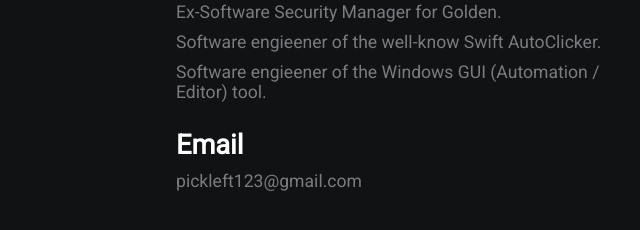
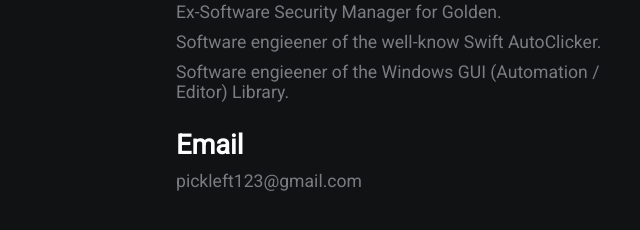
Before and after one commit to Pickleft/pickleft-me, a plain HTML site: page index.html in a window 1280 px wide. Shown: the part 556-786 px from the top of the page, 464-1104 px from the left. Drawn offline with Linux system fonts and the light colour scheme.

Commit message:
Update index.html

```diff
--- a/index.html
+++ b/index.html
@@ -64,7 +64,7 @@
             <a href="https://agencytool.io">Software engineer for Agency Tool.</a>
             <a href="https://golden.ml">Ex-Software Security Manager for Golden.</a>
             <a href="http://getswift.tk">Software engieener of the well-know Swift AutoClicker.</a>
-            <a href="http://github.com/Pickleft/Window-Manager">Software engieener of the Windows GUI (Automation / Editor) tool.</a>
+            <a href="http://github.com/Pickleft/Window-Manager">Software engieener of the Windows GUI (Automation / Editor) Library.</a>
             <h2>Email</h2>
             <p>pickleft123@gmail.com</p>
         </div>
```
